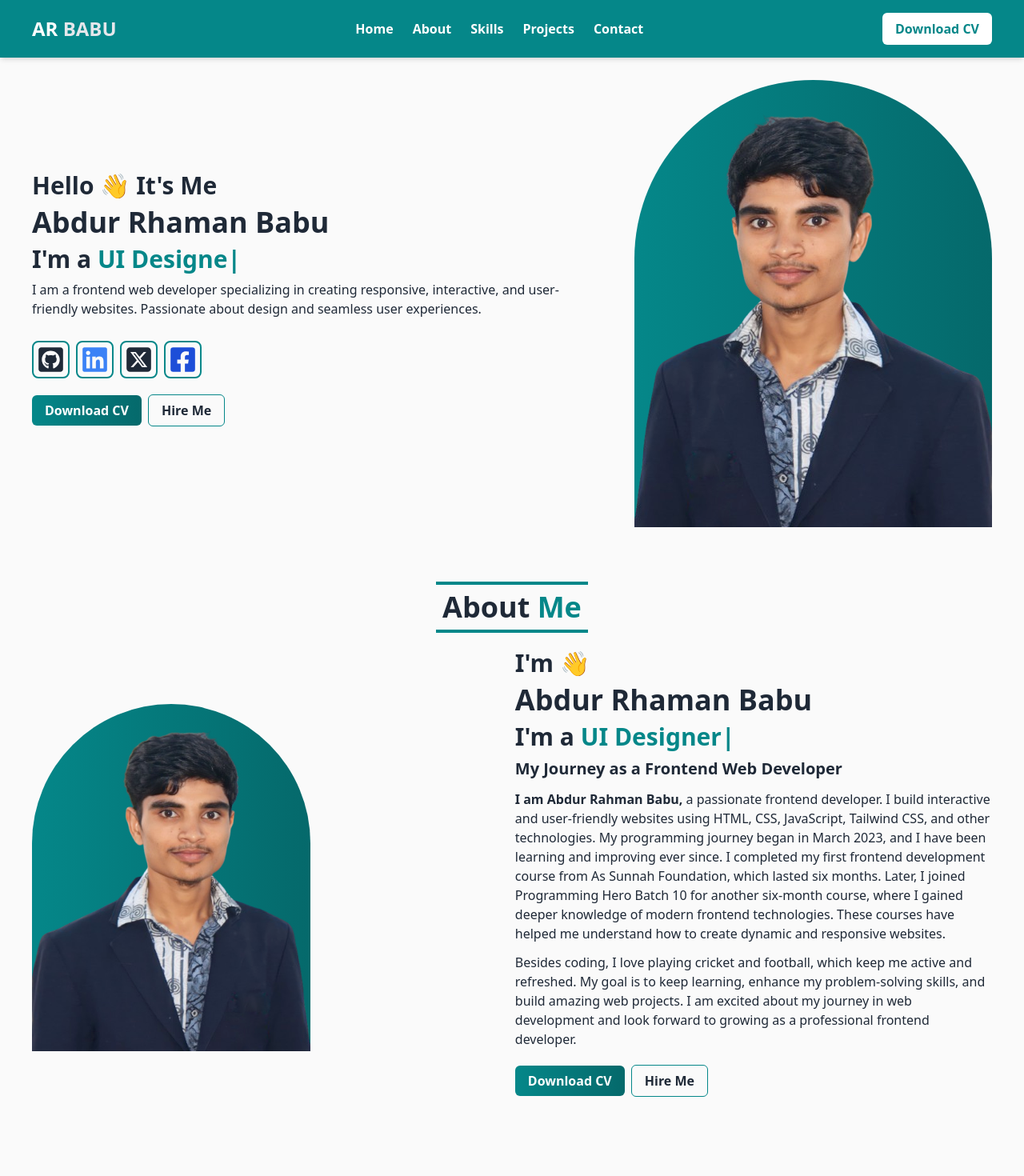
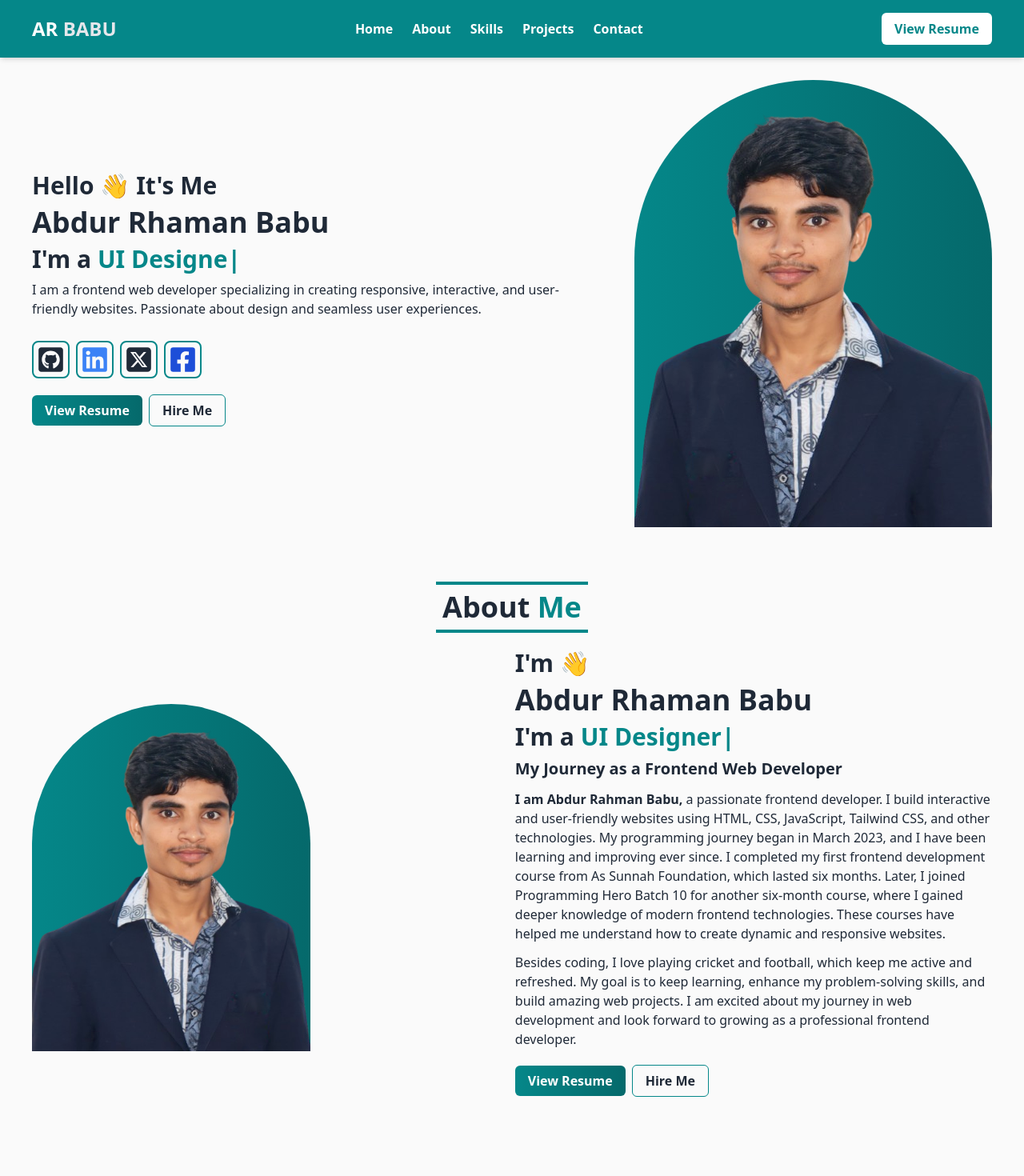
Before and after one commit to abdur-rhaman-babu/my-portfolio, a React (Vite) app: page / in a window 1280 px wide. Shown: the top 1470 px of the page at 80% size. Built offline with nearby package versions, Linux system fonts and the light colour scheme.

Commit message:
some changes of portfolio

```diff
--- a/src/Shared/Navbar/Navbar.jsx
+++ b/src/Shared/Navbar/Navbar.jsx
@@ -62,9 +62,10 @@
         <a
           href="https://drive.google.com/file/d/1LFuWI93B67g_jyavfsX6m2GTS0rUhbiy/view?usp=sharing"
           download
+          target="_blank"
           className="hidden lg:block bg-white text-[#058789] px-4 py-2 rounded-md font-semibold hover:bg-gray-200"
         >
-          Download CV
+          View Resume
         </a>
 
         <button onClick={toggleMenu} className="lg:hidden text-white text-2xl">
--- a/src/pages/About/About.jsx
+++ b/src/pages/About/About.jsx
@@ -71,9 +71,10 @@
               <a
                 href="https://drive.google.com/file/d/1LFuWI93B67g_jyavfsX6m2GTS0rUhbiy/view?usp=sharing"
                 download
+                target="_blank"
                 className="text-white bg-gradient-to-r from-[#058789] to-[#05696B] hover:from-[#05696B] hover:to-[#058789] px-4 py-2 rounded-md font-semibold"
               >
-                Download CV
+                View Resume
               </a>
             </button>
             <button>
@@ -81,6 +82,7 @@
               <a
                 href="https://www.linkedin.com/in/abdur-rhaman-babu-239553228/"
                 download
+                target="_blank"
                 className="bg-gradient-to-r px-4 py-2 rounded-md font-semibold border border-[#058789]"
               >
                 Hire Me
--- a/src/pages/Banner/Banner.jsx
+++ b/src/pages/Banner/Banner.jsx
@@ -59,11 +59,12 @@
           <button>
             {" "}
             <a
-              href="https://drive.google.com/file/d/1LFuWI93B67g_jyavfsX6m2GTS0rUhbiy/view?usp=sharing"
+              href="https://drive.google.com/file/d/1DZd8VV65eNwiQHu8XwN2wlzA7emtuWB9/view?usp=sharing"
               download
+              target="_blank"
               className="text-white bg-gradient-to-r from-[#058789] to-[#05696B] hover:from-[#05696B] hover:to-[#058789] px-4 py-2 rounded-md font-semibold"
             >
-              Download CV
+              View Resume
             </a>
           </button>
           <button>
@@ -71,6 +72,7 @@
             <a
               href="https://www.linkedin.com/in/abdur-rhaman-babu-239553228/"
               download
+              target="_blank"
               className="bg-gradient-to-r px-4 py-2 rounded-md font-semibold border border-[#058789]"
             >
               Hire Me
```
